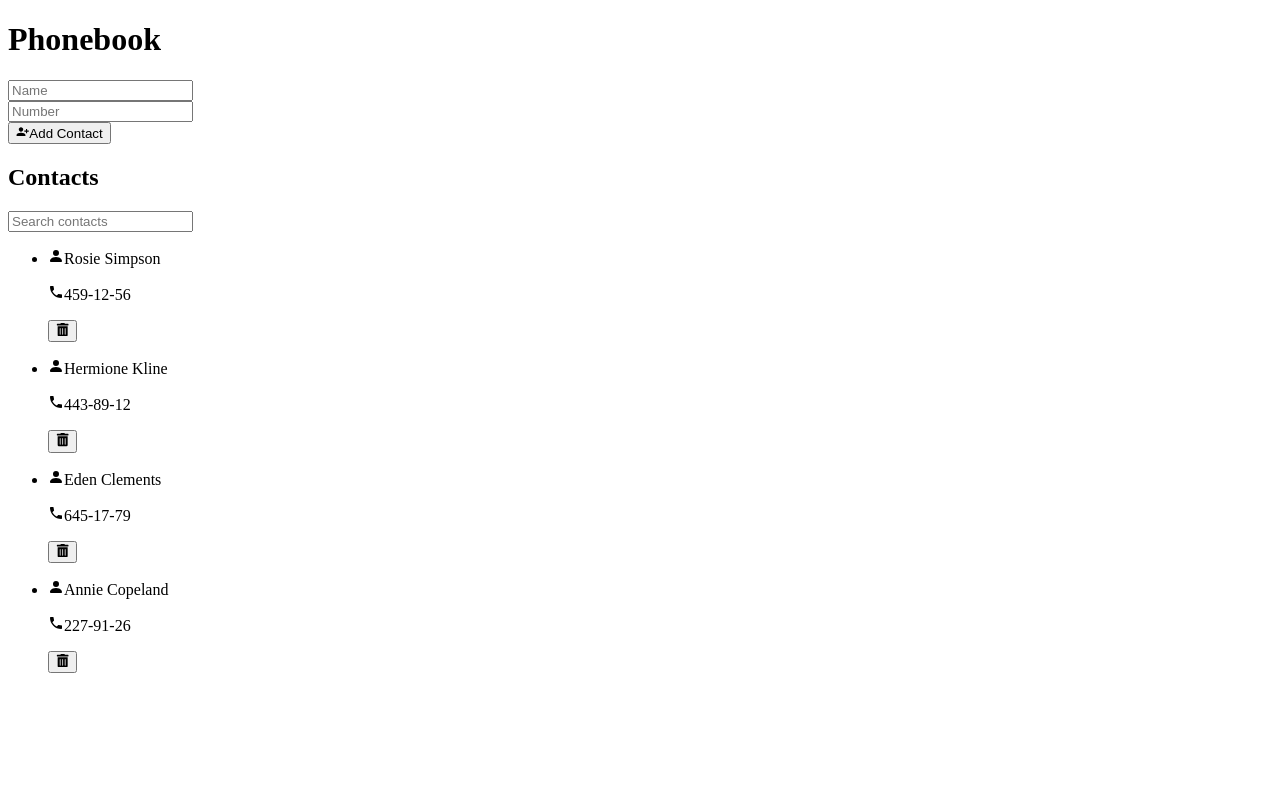
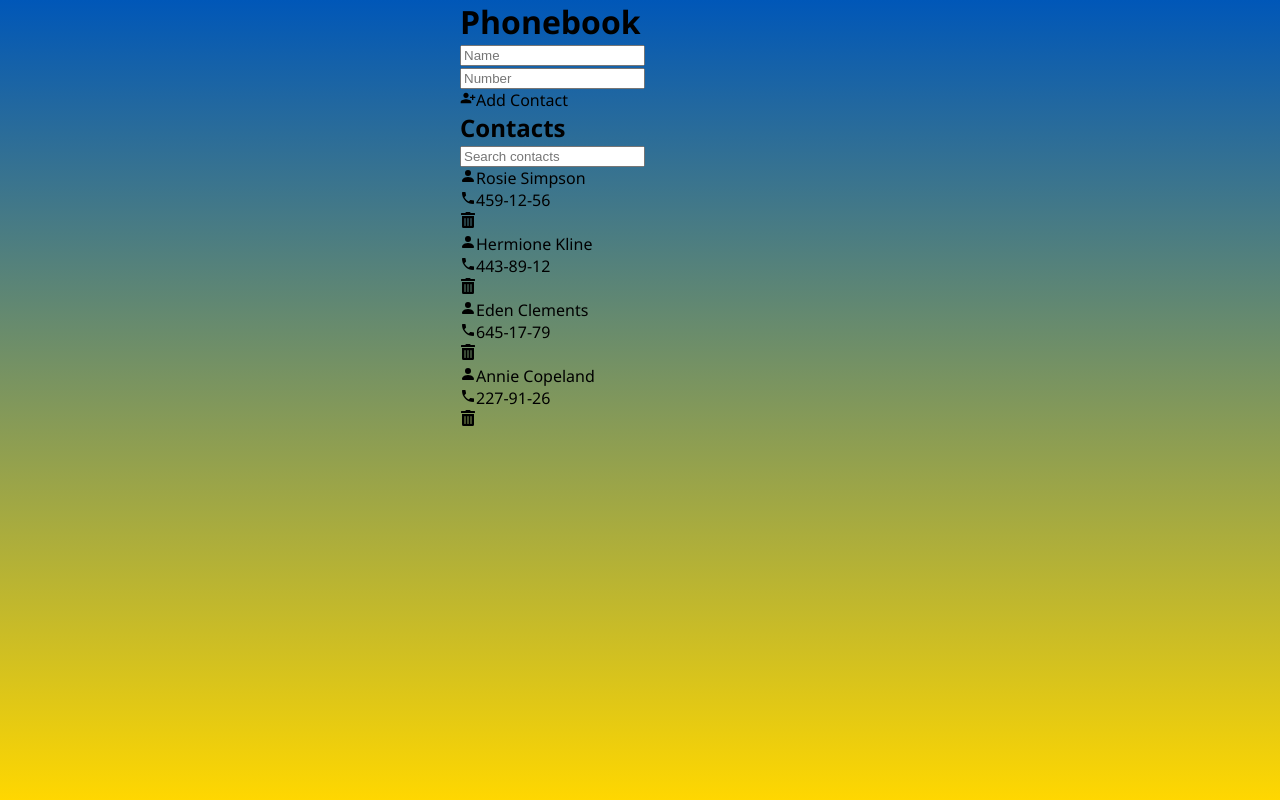
Before and after one commit to Valeria-Karanduyk/goit-react-hw-06, a React (Vite) app: page / in a window 1280 px wide. Built offline with nearby package versions, Linux system fonts and the light colour scheme.

Commit message:
general styles

```diff
--- a/src/index.css
+++ b/src/index.css
@@ -0,0 +1,52 @@
+html {
+    box-sizing: border-box;
+    scroll-behavior: smooth;
+    min-height: 100vh;
+}
+
+body {
+    min-width: 360px;
+    max-width: max-content;
+    margin: 0 auto;
+    font-family: "Segoe UI", Tahoma, Geneva, Verdana, sans-serif;
+    background: linear-gradient(to bottom, #0057b8, #FFD700);
+
+    font-style: normal;
+}
+
+h1,
+h2,
+h3,
+h4,
+h5,
+h6,
+p {
+    margin: 0;
+}
+
+ul,
+ol {
+    list-style: none;
+    padding-left: 0;
+    margin: 0;
+}
+
+button {
+    padding: 0;
+    border: none;
+    font: inherit;
+    color: inherit;
+    background-color: transparent;
+    cursor: pointer;
+}
+
+a {
+    text-decoration: none;
+    color: inherit;
+}
+
+img {
+    display: block;
+    max-width: 100%;
+    height: auto;
+}
```
